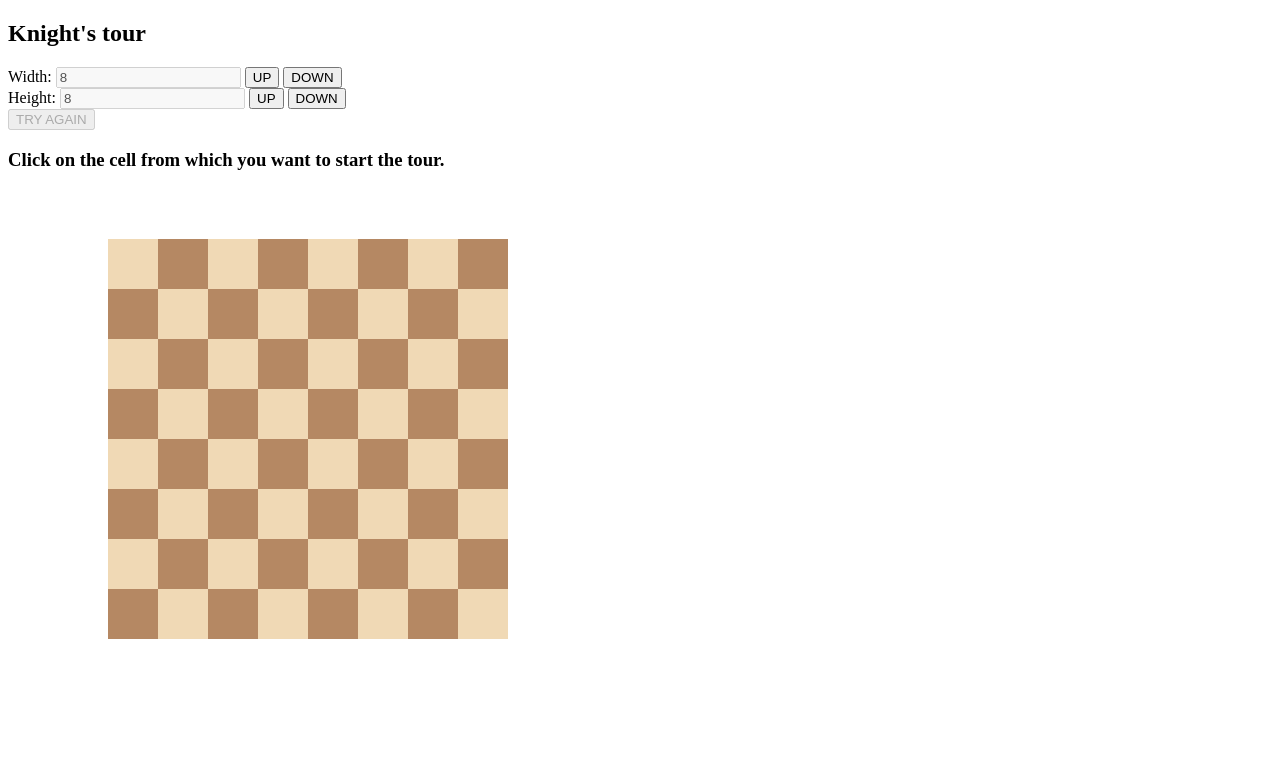
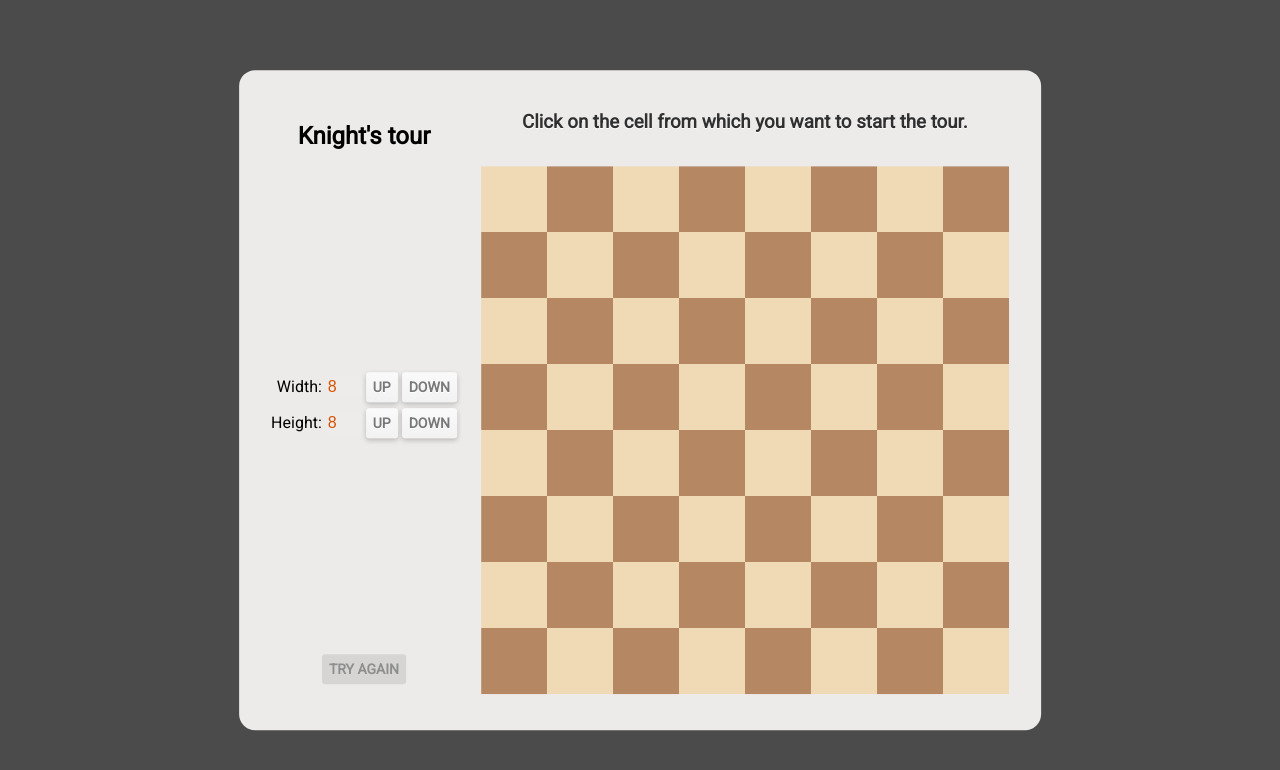
Before and after one commit to osabl/knight-tour, a plain HTML site: page src/index.html in a window 1280 px wide. Drawn offline with Linux system fonts and the light colour scheme.

Commit message:
add styles

```diff
--- a/src/style.css
+++ b/src/style.css
@@ -1,6 +1,138 @@
+body {
+  margin: 0;
+  padding: 0;
+  background-color: #EDEBE9;
+}
+
+.window {
+  display: flex;
+  flex-direction: column;
+  max-width: 800px;
+  max-height: 800px;
+  margin: 0 auto;
+
+  font-family: Roboto, Arial, Helvetica, sans-serif;
+
+  background-color: #EDEBE9;
+}
+
+.menu {
+  text-align: center;
+}
+
+.parametr {
+  width: max-content;
+  margin: auto;
+  text-align: right;
+}
+
+.scoreboard {
+  width: 2em;
+  font-size: 16px;
+  color: #d64f00;
+  border: none;
+}
+
+.button {
+  margin: .2em 0;
+  padding: .5em;
+
+  font-family: Roboto, Arial, Helvetica, sans-serif;
+  font-weight: 600;
+  font-size: 14px;
+  color: #787878;
+  text-shadow: 0 1px 0 #fff;
+
+  background: linear-gradient(to bottom, #fafafa 0%, #f2f2f2 100%);
+  box-shadow: 0 2px 5px 0 rgba(0, 0, 0, 0.225);
+  border-radius: 3px;
+  border: none;
+
+  outline: none;
+  cursor: pointer;
+}
+
+.button:active {
+  color: #fff;
+  background: #d64f00;
+}
+
+.button:disabled {
+  color: rgba(71, 71, 71, 0.5);
+  text-shadow: none;
+
+  background: rgba(192, 192, 192, 0.5);
+  box-shadow: none;
+
+  cursor: default;
+}
+
+.button.try-again {
+  margin: 1em auto;
+}
+
+.app {
+  text-align: center;
+}
+
+.status {
+  margin: .5em;
+  min-height: 2.4em;
+  color: #303030;
+  text-shadow: 0 1px 0 #fff;
+}
+.status.success {
+
+}
+
 .chessboard {
-  border-spacing: 0;
-  width: 50vh;
-  height: 50vh;
-  margin: 50px 100px;
+  width: 100%;
+  max-width: 33em;
 }
+
+.chessboard.drawing {
+  cursor: progress;
+}
+
+.chessboard.finding {
+  cursor: wait;
+}
+
+.chessboard.failed {
+  opacity: 0.5;
+}
+
+@media (min-width: 992px),
+(orientation: landscape) {
+  .window {
+    position: absolute;
+    top: 50%;
+    left: 50%;
+    transform: translate(-50%, -50%);
+    flex-direction: row;
+  }
+
+  .menu {
+    display: flex;
+    flex-direction: column;
+    justify-content: start;
+  }
+
+  .app {
+    margin-left: 1.5em;
+  }
+
+  .chessboard {
+    width: 70vh;
+  }
+}
+
+@media (min-width: 992px) {
+  body {
+    background-color: rgb(75, 75, 75);
+  }
+  .window {
+    padding: 2em;
+    border-radius: 1em;
+  }
+}
```
